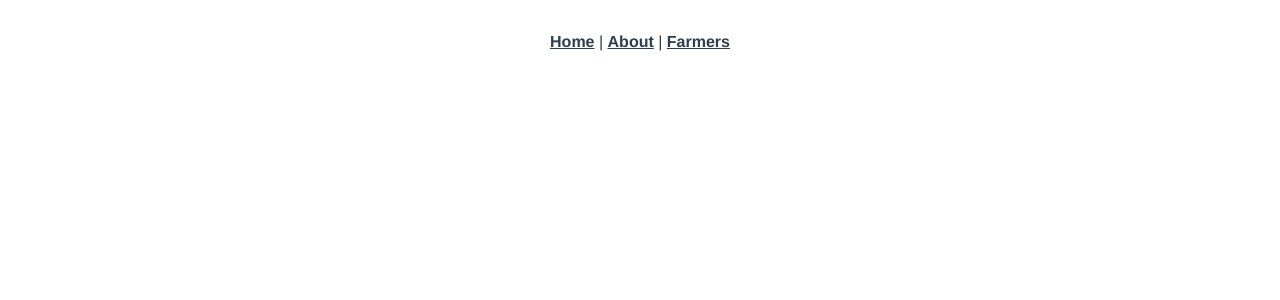
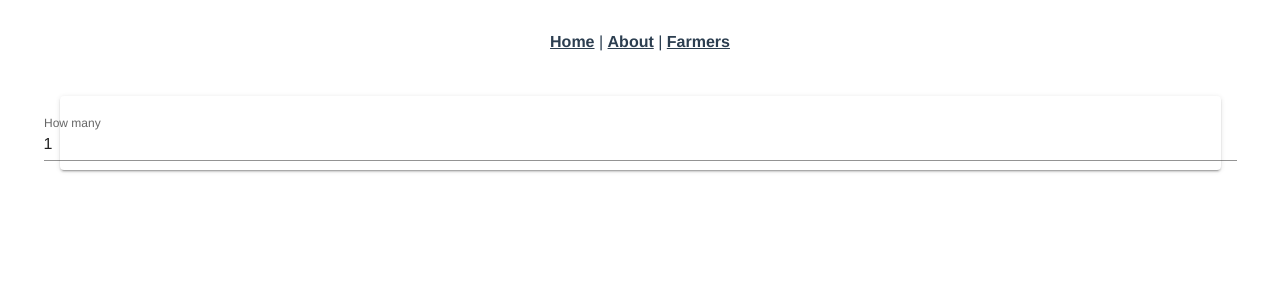
Before and after one commit to tomklino/farmers-market, a Vue app in the folder frontend/: page /farmer/1 in a window 1280 px wide. Shown: the top 300 px of the page. Built offline with nearby package versions, Linux system fonts and the light colour scheme; no server answers.

Commit message:
WIP: adding an order page

```diff
--- /dev/null
+++ b/frontend/src/components/FarmerOrderForm.vue
@@ -0,0 +1,40 @@
+<template>
+  <v-container grid-list-md text-xs-center>
+    <v-card>
+      <v-card-title>{{produce}}</v-card-title>
+      <v-form v-model="valid">
+        <v-layout row wrap>
+          <v-row>
+            <v-text-field
+              v-model="quantity"
+              type="number"
+              label="How many"
+              ></v-text-field>
+          </v-row>
+        </v-layout>
+      </v-form>
+    </v-card>
+  </v-container>
+</template>
+
+<script>
+import store from '@/store'
+
+export default {
+  name: 'FarmerOrderForm',
+  mounted() {
+    console.log(this.$route.params.farmer_id);
+    store.dispatch("setDisplayedFarmer", this.$route.params.farmer_id);
+    console.log(store.state.displayedFarmer);
+  },
+  data: () => ({
+    valid: false,
+    quantity: 1,
+  }),
+  computed: {
+    produce() {
+      return store.state.displayedFarmer.produce;
+    }
+  }
+}
+</script>
--- a/frontend/src/router/index.js
+++ b/frontend/src/router/index.js
@@ -4,6 +4,7 @@ import Home from '../views/Home.vue'
 import FarmersListView from '../views/FarmersListView.vue'
 import NewFarmerView from '../views/NewFarmerView'
 import ManageFarmersView from '../views/ManageFarmersView'
+import FarmerOrderFormView from '../views/FarmerOrderFormView'
 
 Vue.use(VueRouter)
 
@@ -29,6 +30,11 @@ Vue.use(VueRouter)
     component: FarmersListView
   },
   {
+    path: '/farmer/:farmer_id',
+    name: 'FarmerOrderForm',
+    component: FarmerOrderFormView
+  },
+  {
     path: '/about',
     name: 'About',
     // route level code-splitting
--- /dev/null
+++ b/frontend/src/views/FarmerOrderFormView.vue
@@ -0,0 +1,17 @@
+<template>
+  <div>
+    <FarmerOrderForm />
+  </div>
+</template>
+
+<script>
+// @ is an alias to /src
+import FarmerOrderForm from '@/components/FarmerOrderForm.vue'
+
+export default {
+  name: 'FarmerOrderFormView',
+  components: {
+    FarmerOrderForm
+  }
+}
+</script>
```
